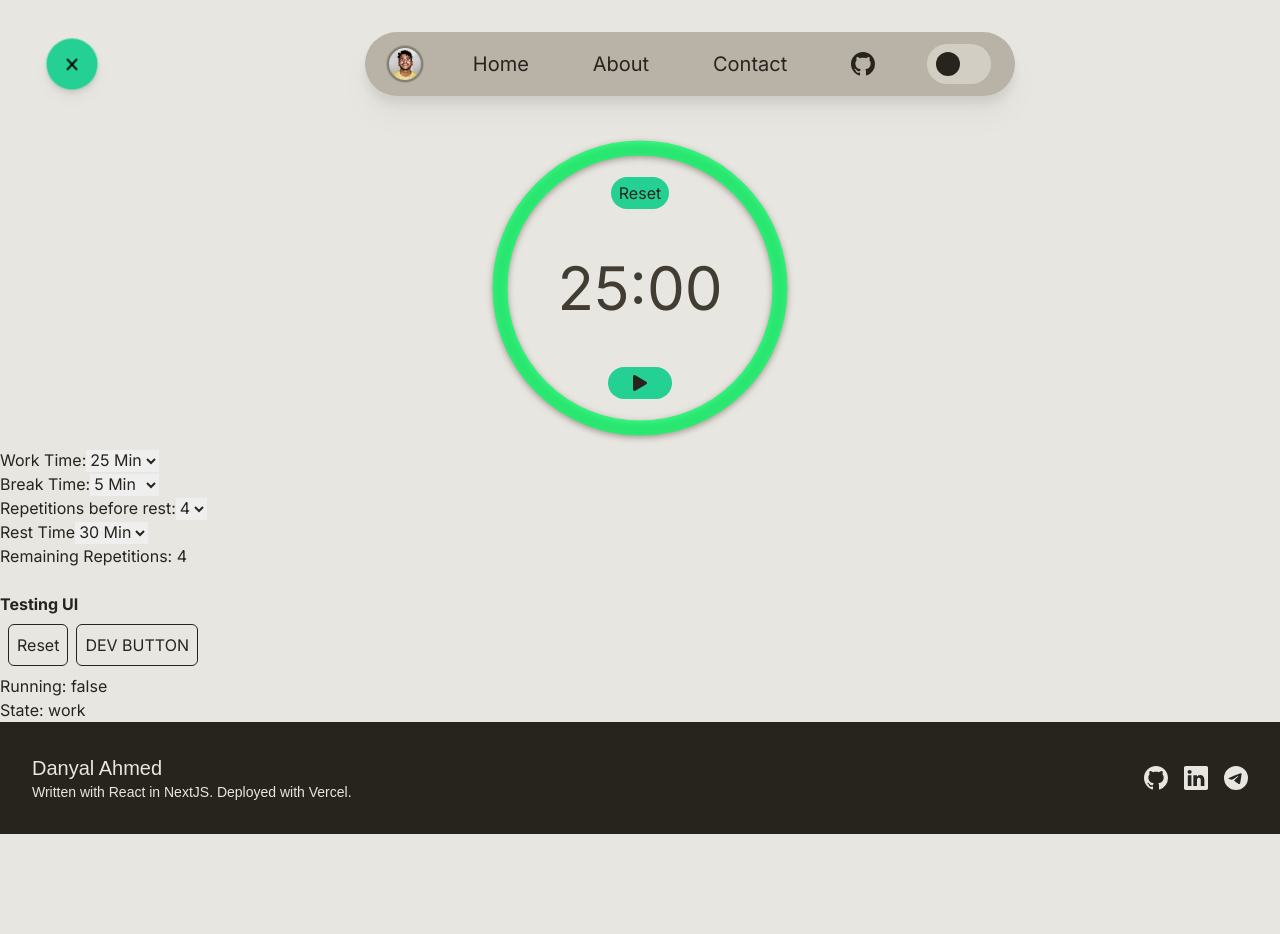
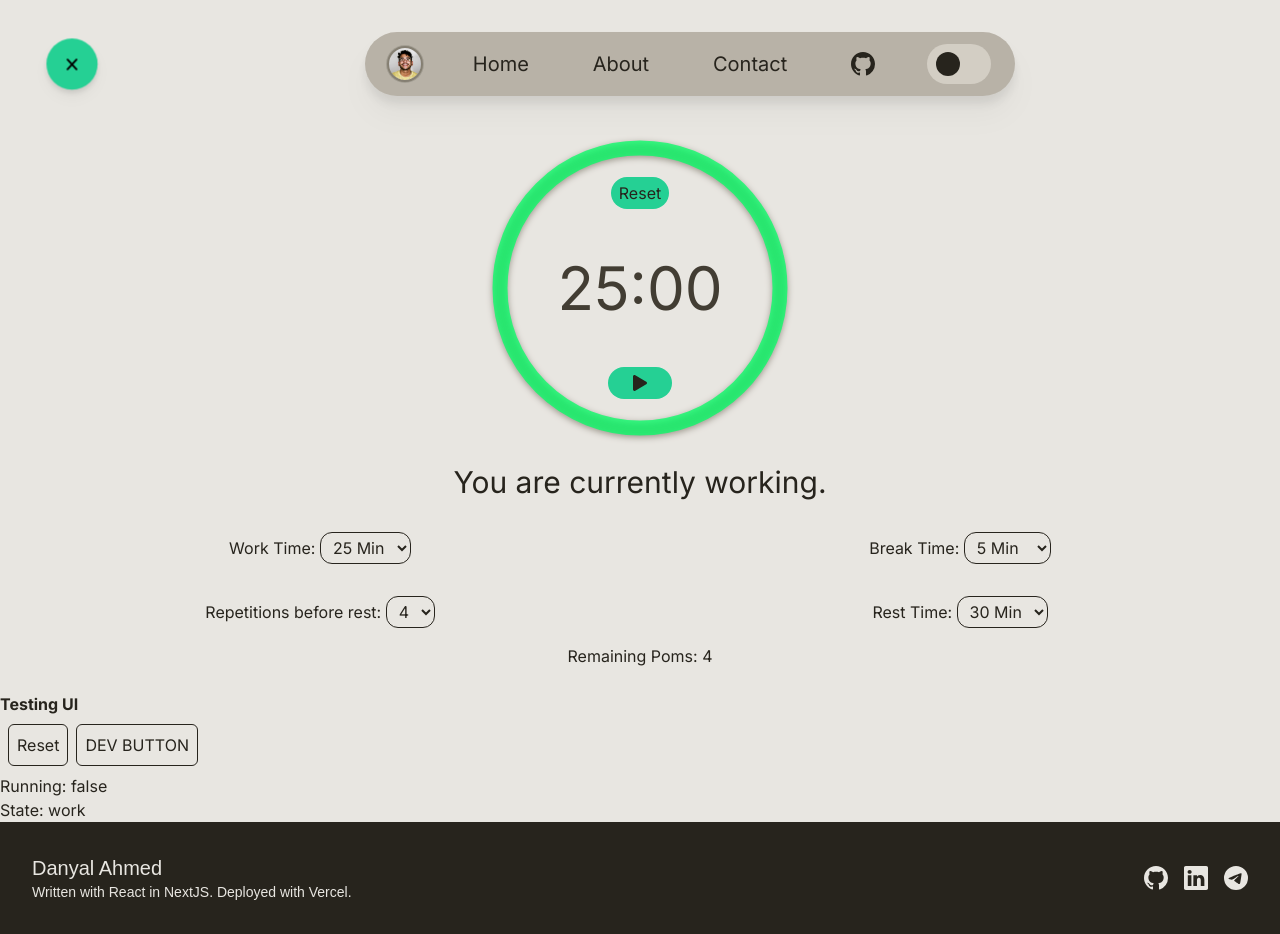
Before and after one commit to theonlynanu/website, a Next.js app: page /gallery in a window 1280 px wide. Before the commit the page ends 834 px from the top, so only its background shows below. Built offline with nearby package versions, Linux system fonts and the light colour scheme; a web font is replaced by a local one.

Commit message:
Remove unnecessary testing function and clean up layout

```diff
--- a/src/app/gallery/_components/Pomodoro.tsx
+++ b/src/app/gallery/_components/Pomodoro.tsx
@@ -23,11 +23,6 @@ export default function Pomodoro() {
   const [currStatus, setCurrStatus] = useState<"work" | "break" | "rest">(
     "work"
   );
-
-  // ! This is for enabling the progress slider for testing the animation -
-  // ! it is NOT necessary for ring animation and should be removed after testing
-  // ! is complete
-  const [progress, setProgress] = useState(0);
 
   useEffect(() => {
     const interval = setInterval(() => {
@@ -140,7 +135,7 @@ export default function Pomodoro() {
             ></Timer>
           </motion.div>
           <motion.button
-            className="bg-standard-primary dark:bg-standard-darkprimary container w-16 self-center rounded-full px-4 py-2 disabled:text-gray-400"
+            className="bg-standard-primary dark:bg-standard-darkprimary text-standard-900 container w-16 self-center rounded-full px-4 py-2 disabled:text-gray-400"
             onClick={() => setIsRunning(!isRunning)}
             disabled={isAwait}
             whileTap={{ scale: 0.95, transition: { duration: 0.2 } }}
@@ -155,12 +150,22 @@ export default function Pomodoro() {
         </div>
       </div>
 
-      <div>
-        <div>
-          <label htmlFor="WorkTime">Work Time:</label>
+      <p className="m-4 text-center text-3xl">
+        You are currently{" "}
+        {currStatus === "work"
+          ? "working."
+          : currStatus === "break"
+            ? "taking a break."
+            : "taking your rest!"}
+      </p>
+
+      <div className="flex flex-row flex-wrap justify-center">
+        <div className="my-4 w-1/2 text-center">
+          <label htmlFor="WorkTime">Work Time: </label>
           <select
             name="Work Time"
             id="WorkTime"
+            className="border-standard-900 dark:border-standard-100 rounded-xl border bg-transparent px-2 py-1"
             defaultValue={1500}
             disabled={isRunning}
             onChange={(e) => {
@@ -178,11 +183,12 @@ export default function Pomodoro() {
             <option value={1800}>30 Min</option>
           </select>
         </div>
-        <div>
-          <label htmlFor="breakTime">Break Time:</label>
+        <div className="my-4 w-1/2 text-center">
+          <label htmlFor="breakTime">Break Time: </label>
           <select
             name="Break Time"
             id="breakTime"
+            className="border-standard-900 dark:border-standard-100 rounded-xl border bg-transparent px-2 py-1"
             defaultValue={300}
             disabled={isRunning}
             onChange={(e) => {
@@ -195,11 +201,12 @@ export default function Pomodoro() {
             <option value={600}>10 Min</option>
           </select>
         </div>
-        <div>
-          <label htmlFor="repetitions">Repetitions before rest:</label>
+        <div className="my-4 w-1/2 text-center">
+          <label htmlFor="repetitions">Repetitions before rest: </label>
           <select
             name="Repetitions before Rest"
             id="Repetitions"
+            className="border-standard-900 dark:border-standard-100 rounded-xl border bg-transparent px-2 py-1"
             defaultValue={4}
             disabled={isRunning}
             onChange={(e) => {
@@ -215,11 +222,12 @@ export default function Pomodoro() {
             <option value={5}>5</option>
           </select>
         </div>
-        <div>
-          <label htmlFor="restTime">Rest Time</label>
+        <div className="my-4 w-1/2 text-center">
+          <label htmlFor="restTime">Rest Time: </label>
           <select
             name="Rest Time"
             id="restTime"
+            className="border-standard-900 dark:border-standard-100 rounded-xl border bg-transparent px-2 py-1"
             defaultValue={2}
             disabled={isRunning}
             onChange={(e) => {
@@ -233,7 +241,7 @@ export default function Pomodoro() {
             <option value={3}>60 Min</option>
           </select>
         </div>
-        <p>Remaining Repetitions: {remainingReps}</p>
+        <p className="">Remaining Poms: {remainingReps}</p>
       </div>
 
       <br />
```
